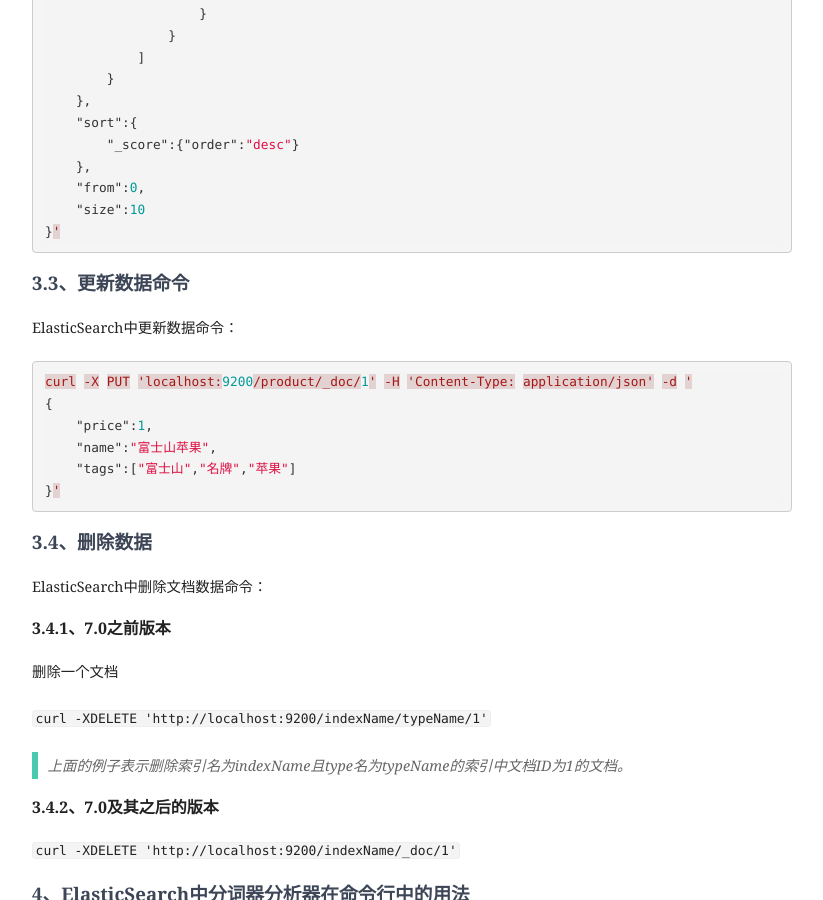
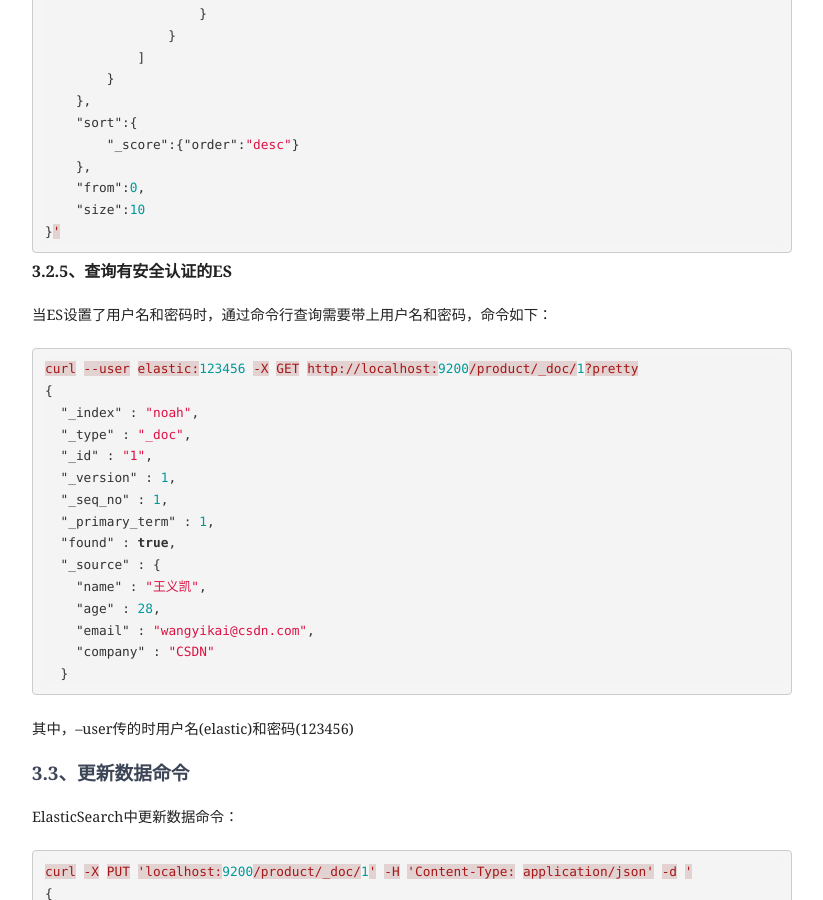
Before and after one commit to lanffy/lanffy.github.io, a Jekyll site: the page built from _posts/2019/2019-07-10-Elasticsearch-Common-Usage-Manual.md, in a window 1280 px wide and 900 px high, scrolled down 6549 px. Shown: the whole window, without its empty margins (228-1051 px from the left). Built offline with Jekyll 4.4.1, drawn with Linux system fonts in a browser that asks for light colours; nearby versions of some CDN libraries; comment, search, counter and statistics services are not loaded; some of the changed text lies outside the part shown.

Commit message:
update post

````diff
--- a/_posts/2019/2019-07-10-Elasticsearch-Common-Usage-Manual.md
+++ b/_posts/2019/2019-07-10-Elasticsearch-Common-Usage-Manual.md
@@ -303,6 +303,30 @@ curl -X GET 'localhost:9200/product/_search?pretty' -H 'Content-Type: applicatio
 }'
 ```
 
+#### 3.2.5、查询有安全认证的ES
+当ES设置了用户名和密码时，通过命令行查询需要带上用户名和密码，命令如下：
+
+```json
+curl --user elastic:123456 -X GET http://localhost:9200/product/_doc/1?pretty
+{
+  "_index" : "noah",
+  "_type" : "_doc",
+  "_id" : "1",
+  "_version" : 1,
+  "_seq_no" : 1,
+  "_primary_term" : 1,
+  "found" : true,
+  "_source" : {
+    "name" : "王义凯",
+    "age" : 28,
+    "email" : "wangyikai@csdn.com",
+    "company" : "CSDN"
+  }
+```
+
+其中，--user传的时用户名(elastic)和密码(123456)
+
+
 ### 3.3、更新数据命令
 
 ElasticSearch中更新数据命令：
````
